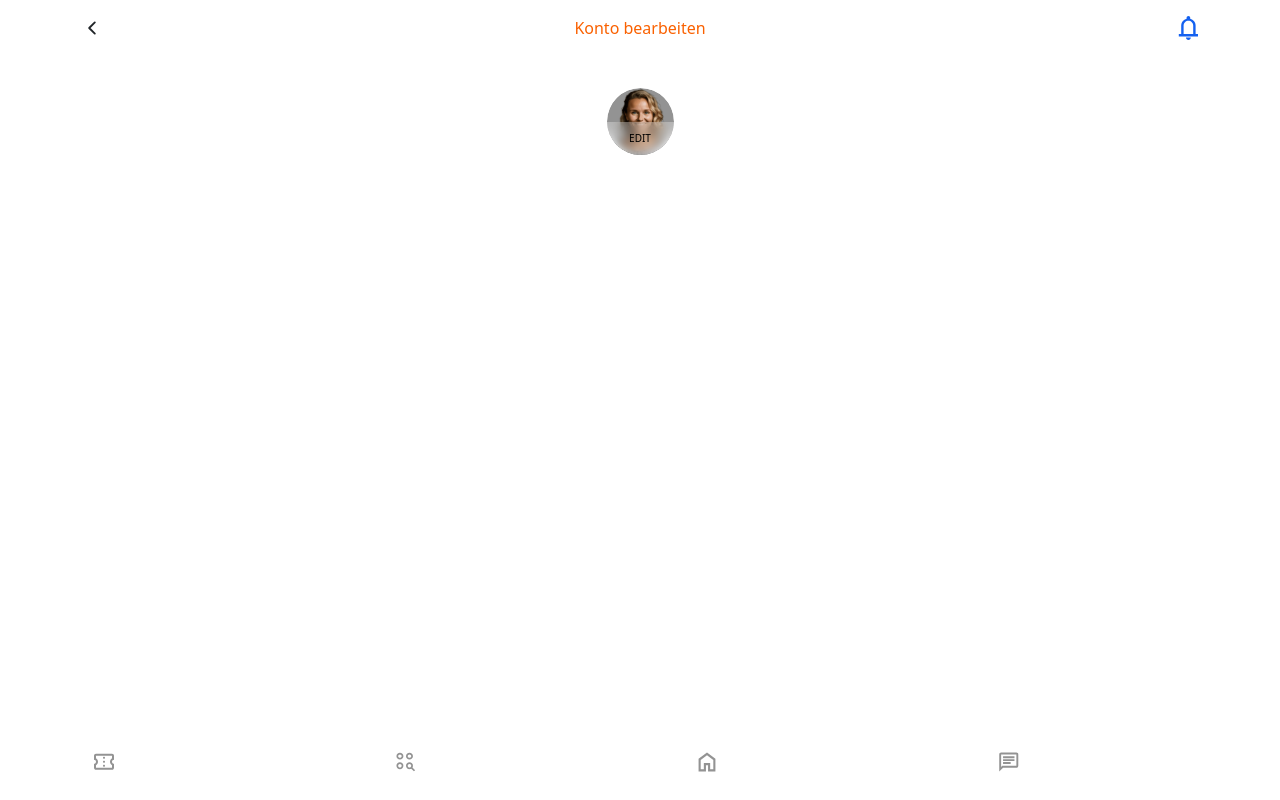
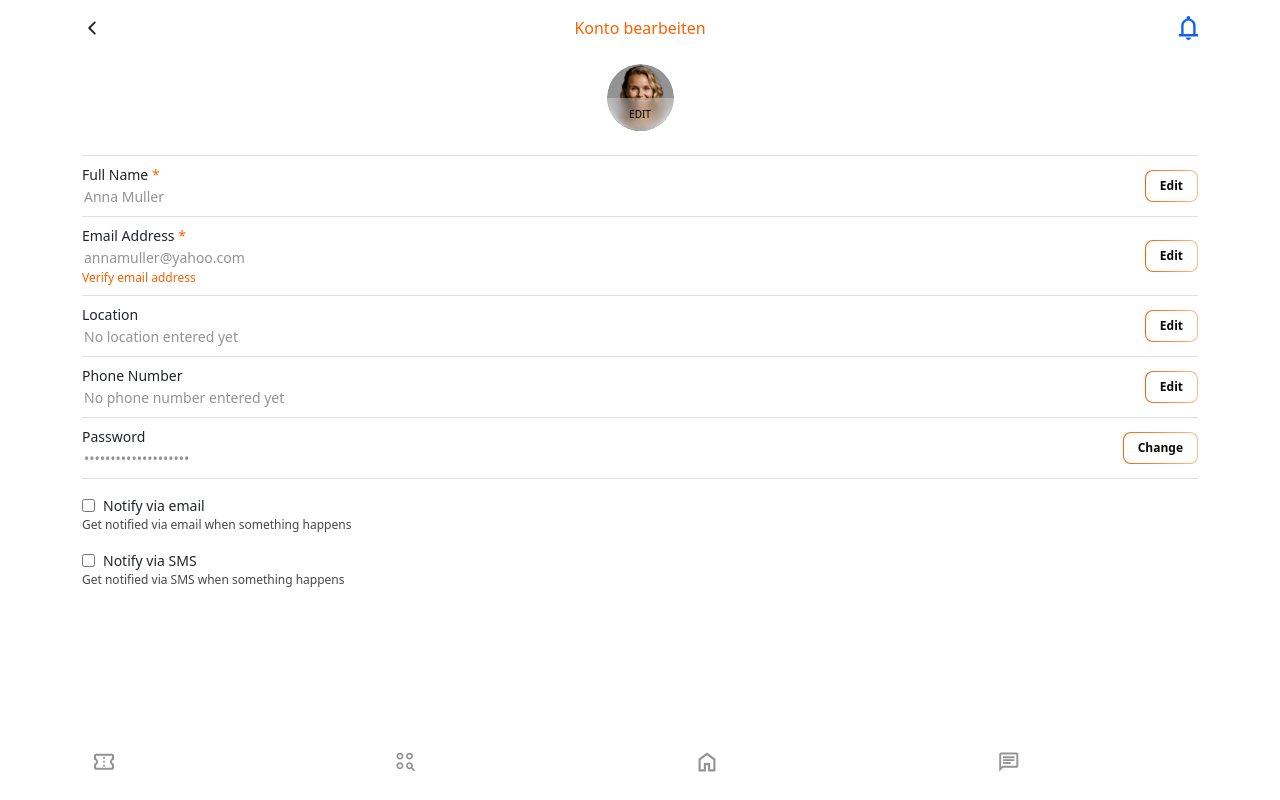
Before and after one commit to Sonja-Kitanoska/FixDas, a React (Vite) app in the folder Fix Das/: page /profile/edit in a window 1280 px wide. Built offline with nearby package versions, Linux system fonts and the light colour scheme; a web font is replaced by a local one.

Commit message:
edit profile css  done

```diff
--- a/Fix Das/src/pages/Profile/EditProfile/EditProfile.module.css
+++ b/Fix Das/src/pages/Profile/EditProfile/EditProfile.module.css
@@ -32,3 +32,7 @@
 	font-size: 10px;
 	text-transform: uppercase;
 }
+
+input[type="checkbox"] {
+	accent-color: #fa6100;
+}
--- a/Fix Das/src/pages/Profile/EditProfile/EditProfile.tsx
+++ b/Fix Das/src/pages/Profile/EditProfile/EditProfile.tsx
@@ -11,7 +11,7 @@
 				<img src="/notification-icon.svg" alt="Notifications icon" />
 			</div>
 
-			<div className="py-5 d-flex justify-content-center">
+			<div className="py-4 d-flex justify-content-center">
 				<div className={styles.profileImageWrapper}>
 					<img
 						src="/Profile/ProfilePicture.svg"
@@ -21,6 +21,152 @@
 					<div className={styles.blurOverlay}>Edit</div>
 				</div>
 			</div>
+
+			<div className="border-top">
+				{/* Name */}
+				<div className="d-flex justify-content-between align-items-center font-size-14  border-bottom py-2">
+					<div>
+						<label htmlFor="name" className="w-100">
+							Full Name <span className="orange">*</span>
+						</label>
+						<input
+							type="text"
+							name="name"
+							id="name"
+							className="border-0"
+							style={{ color: "#939393" }}
+							value={"Anna Muller"}
+						/>
+					</div>
+					<div>
+						<button
+							className="orange-border-btn"
+							style={{ padding: "6px 14px", borderRadius: "8px" }}
+						>
+							Edit
+						</button>
+					</div>
+				</div>
+				{/* Email */}
+				<div className="d-flex justify-content-between align-items-center font-size-14  border-bottom py-2">
+					<div>
+						<label htmlFor="email" className="w-100">
+							Email Address <span className="orange">*</span>
+						</label>
+						<input
+							type="email"
+							name="email"
+							id="email"
+							className="border-0"
+							style={{ color: "#939393" }}
+							value={"annamuller@yahoo.com"}
+						/>
+						<p className="orange font-size-12 mb-0">Verify email address</p>
+					</div>
+					<div>
+						<button
+							className="orange-border-btn"
+							style={{ padding: "6px 14px", borderRadius: "8px" }}
+						>
+							Edit
+						</button>
+					</div>
+				</div>
+				{/* Location */}
+				<div className="d-flex justify-content-between align-items-center font-size-14  border-bottom py-2">
+					<div>
+						<label htmlFor="location" className="w-100">
+							Location
+						</label>
+						<input
+							type="text"
+							name="location"
+							id="location"
+							className="border-0"
+							style={{ color: "#939393" }}
+							value={"No location entered yet"}
+						/>
+					</div>
+					<div>
+						<button
+							className="orange-border-btn"
+							style={{ padding: "6px 14px", borderRadius: "8px" }}
+						>
+							Edit
+						</button>
+					</div>
+				</div>
+				{/* Phone number */}
+				<div className="d-flex justify-content-between align-items-center font-size-14  border-bottom py-2">
+					<div>
+						<label htmlFor="phone" className="w-100">
+							Phone Number
+						</label>
+						<input
+							type="tel"
+							name="phone"
+							id="phone"
+							className="border-0"
+							style={{ color: "#939393" }}
+							value={"No phone number entered yet"}
+						/>
+					</div>
+					<div>
+						<button
+							className="orange-border-btn"
+							style={{ padding: "6px 14px", borderRadius: "8px" }}
+						>
+							Edit
+						</button>
+					</div>
+				</div>
+				{/* Password */}
+				<div className="d-flex justify-content-between align-items-center font-size-14  border-bottom py-2">
+					<div>
+						<label htmlFor="phone" className="w-100">
+							Password
+						</label>
+						<input
+							type="password"
+							name="password"
+							id="password"
+							className="border-0"
+							style={{ color: "#939393" }}
+							value={"casdfölmsdfllsmmfelö"}
+						/>
+					</div>
+					<div>
+						<button
+							className="orange-border-btn"
+							style={{ padding: "6px 14px", borderRadius: "8px" }}
+						>
+							Change
+						</button>
+					</div>
+				</div>
+
+				{/* Notify */}
+				<div className="py-3">
+					<div className="font-size-14">
+						<div className="d-flex gap-2 align-items-center">
+							<input type="checkbox" id="notifyEmail" />
+							<label htmlFor="notifyEmail">Notify via email</label>
+						</div>
+						<p className="font-size-12" style={{ color: "#474747" }}>
+							Get notified via email when something happens
+						</p>
+					</div>
+					<div className="font-size-14">
+						<div className="d-flex gap-2 align-items-center">
+							<input type="checkbox" id="notifySMS" className="" />
+							<label htmlFor="notifySMS">Notify via SMS</label>
+						</div>
+						<p className="font-size-12" style={{ color: "#474747" }}>
+							Get notified via SMS when something happens
+						</p>
+					</div>
+				</div>
+			</div>
 			<Navbar />
 		</div>
 	);
```
Also changed, not shown: 1 other file (tests, documents, lock files or other folders).
